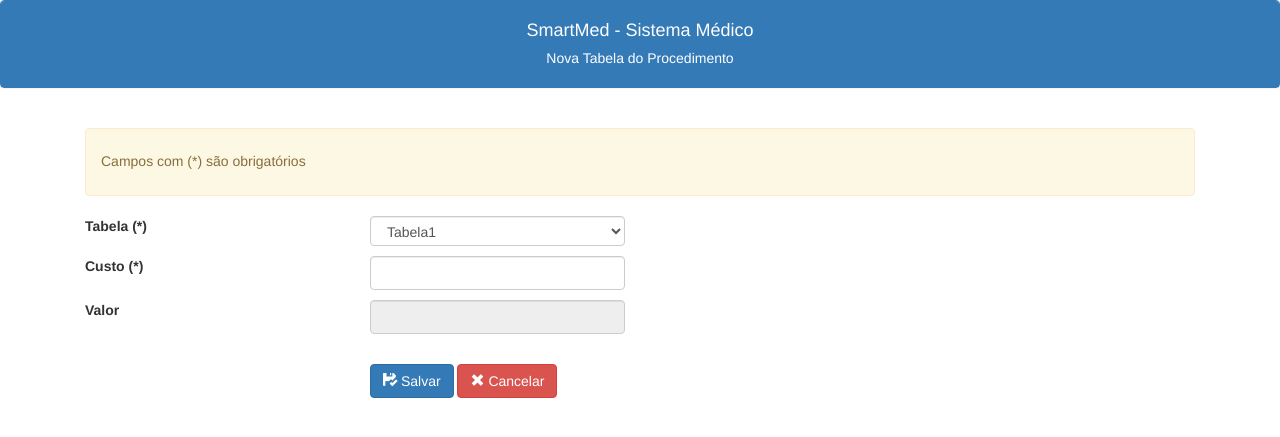
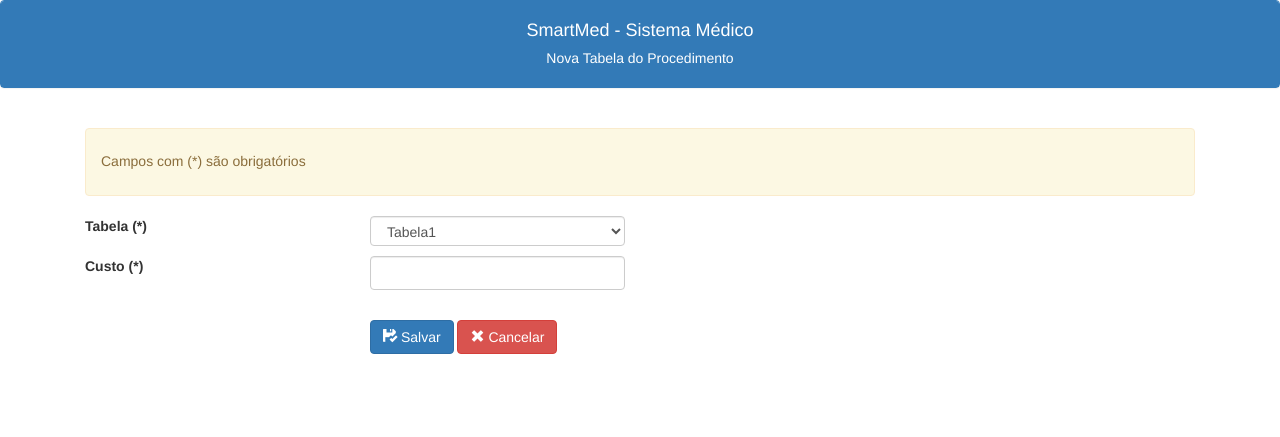
Before and after one commit to Glaison26/smedweb, a PHP site: page /procedimentos_tabela_novo.php?id=1 in a window 1280 px wide. Shown: the top 437 px of the page. Run offline with PHP 8.4, Linux system fonts and the light colour scheme; a user stored in the database is signed in; data comes from the database, SQL or seed files in the repository; some libraries are stand-ins or nearby versions.

Commit message:
desenvolvimento

```diff
--- a/procedimentos_tabela_novo.php
+++ b/procedimentos_tabela_novo.php
@@ -10,7 +10,7 @@ include_once "lib_gop.php";
 
 $c_tabela = "";
 $c_custo = 0;
-$c_valor = "";
+$c_valor = 0;
 // variaveis para mensagens de erro e suscessso da gravação
 $msg_gravou = "";
 $msg_erro = "";
@@ -20,15 +20,14 @@ $id_proc = $_SESSION['codigo_proc'];
 if ($_SERVER['REQUEST_METHOD'] == 'POST') {
     $c_tabela = $_POST['addtabelaField'];
     $c_custo = $_POST['addcustoField'];
-    $c_valor = $_POST['addvalorField'];
+
     do {
         if (
-            empty($c_tabela)
+            empty($c_tabela)||empty($c_custo)
         ) {
             $msg_erro = "Todos os Campos com (*) devem ser preenchidos, favor verificar!!";
             break;
         }
-
         // consistencia se tabela selecionada já existe no procedimento
         $c_sql = "SELECT procedimentos_tabelas.id_tabela, tabela.descricao, procedimentos_tabelas.id
                   FROM procedimentos_tabelas
@@ -41,13 +40,23 @@ if ($_SERVER['REQUEST_METHOD'] == 'POST') {
             break;
         }
         // pego codigo da tabela selecionada
-        //select * from tabelas
+        $c_sql = "select * from tabela where descricao='$c_tabela'";
+        $result = $conection->query($c_sql);
+        $registro = $result->fetch_assoc();
+        $c_id_tabela = $registro['id'];  // pego id da tabelaselecionada
+        $i_indice = $registro['id_indice']; // pego a id do incice utilizado
+        // sql para pegar o valor do indice
+        $c_sqlindice = "select * from indices where id='$i_indice'";
+        $resultindice = $conection->query($c_sqlindice);
+        $registroindice = $resultindice->fetch_assoc();
+        $c_valor = ($registroindice['valor']*$c_custo);
+        echo $registroindice['valor'];
+        echo $c_valor;
         // grava dados no banco
-
         // faço a Leitura da tabela com sql
         $c_sql = "Insert into procedimentos_tabelas (id_procedimento, id_tabela, custo, valorreal)" .
             "Value ('$id_proc', '$c_id_tabela', '$c_custo', '$c_valor' )";
-echo $c_sql;
+        echo $c_sql;
         $result = $conection->query($c_sql);
         // verifico se a query foi correto
         if (!$result) {
@@ -56,7 +65,7 @@ echo $c_sql;
 
         $msg_gravou = "Dados Gravados com Sucesso!!";
 
-        header('location: /smedweb/procedimentos_lista.php');
+        header('location: /smedweb/procedimentos_tabela_lista.php');
     } while (false);
 }
 
@@ -69,9 +78,7 @@ echo $c_sql;
     <meta charset="UTF-8">
     <meta http-equiv="X-UA-Compatible" content="IE=edge">
     <meta name="viewport" content="width=device-width, initial-scale=1.0">
-
     <title>SmartMed - Sistema Médico</title>
-
     <link rel="stylesheet" href="https://cdn.jsdelivr.net/npm/bootstrap@4.0.0/dist/css/bootstrap.min.css" integrity="sha384-Gn5384xqQ1aoWXA+058RXPxPg6fy4IWvTNh0E263XmFcJlSAwiGgFAW/dAiS6JXm" crossorigin="anonymous">
     <link rel="stylesheet" href="https://maxcdn.bootstrapcdn.com/bootstrap/3.3.7/css/bootstrap.min.css">
     <link rel="https://cdnjs.cloudflare.com/ajax/libs/twitter-bootstrap/4.1.3/css/bootstrap.css">
@@ -83,8 +90,6 @@ echo $c_sql;
     <script src="https://cdn.jsdelivr.net/npm/bootstrap@4.0.0/dist/js/bootstrap.min.js" integrity="sha384-JZR6Spejh4U02d8jOt6vLEHfe/JQGiRRSQQxSfFWpi1MquVdAyjUar5+76PVCmYl" crossorigin="anonymous"></script>
     <script type="text/javascript" src="js/jquery-1.2.6.pack.js"></script>
     <script type="text/javascript" src="js/jquery.maskedinput-1.1.4.pack.js"></script>
-
-
 </head>
 <div class="panel panel-primary class">
     <div class="panel-heading text-center">
@@ -131,15 +136,10 @@ echo $c_sql;
             <div class="mb-3 row">
                 <label for="addcustoField" class="col-md-3 form-label">Custo (*)</label>
                 <div class="col-md-3">
-                    <input type="text" class="form-control" id="addcustoField" name="addcustoField">
+                    <input type="number" class="form-control" id="addcustoField" name="addcustoField">
                 </div>
             </div>
-            <div class="mb-3 row">
-                <label for="addvalorField" class="col-md-3 form-label">Valor</label>
-                <div class="col-md-3">
-                    <input readonly type="text" class="form-control" id="addvalorField" name="addvalorField">
-                </div>
-            </div>
+
             <?php
             if (!empty($msg_gravou)) {
                 echo "
```
Also changed, not shown: procedimento_tabela_excluir.php (added, +20 -0 lines).
